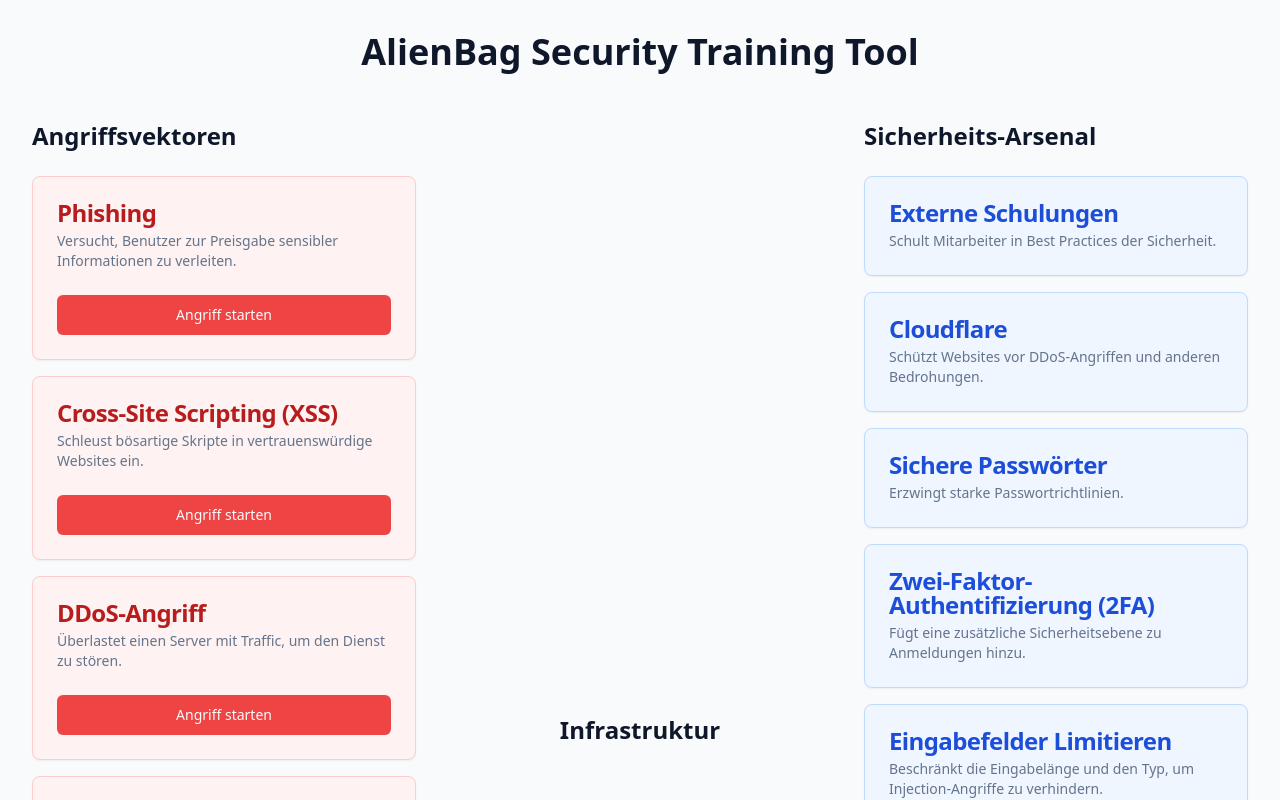
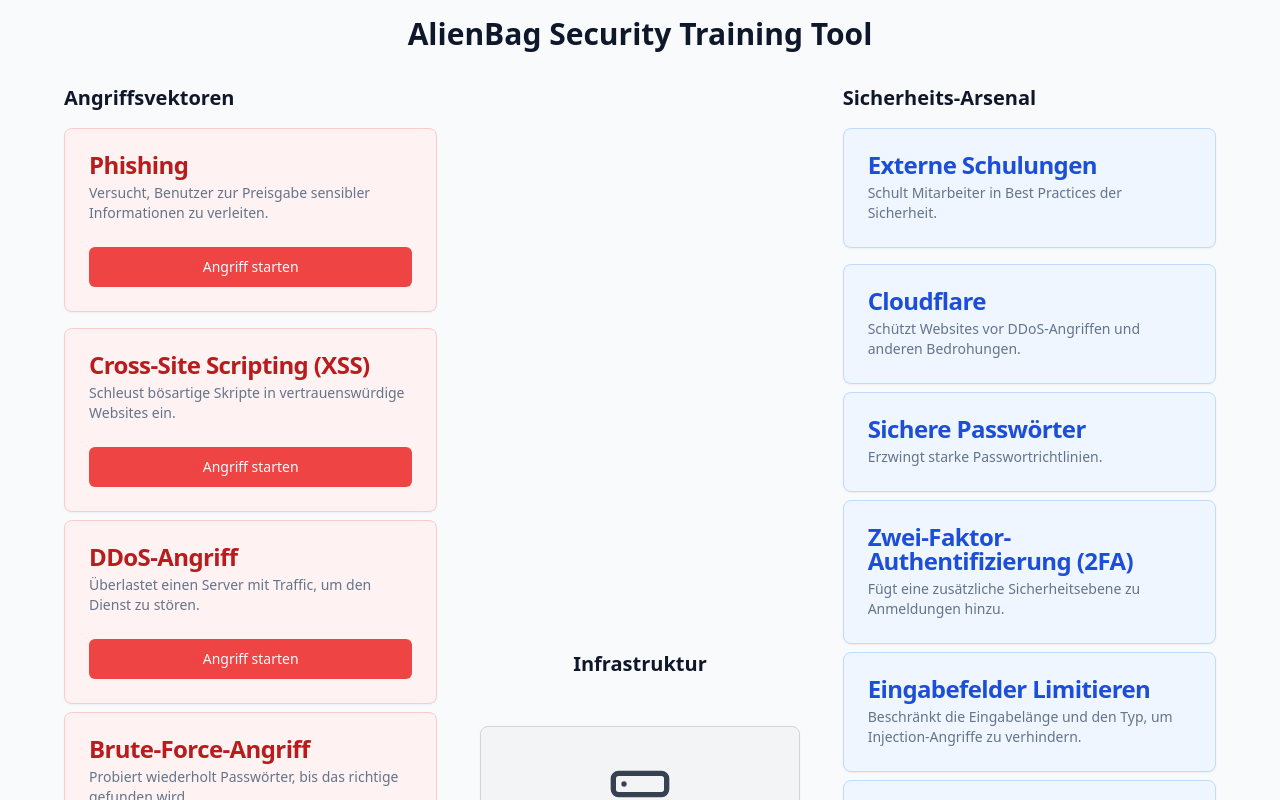
Before and after one commit to yildizog/AlienBag, a React (Vite) app: page / in a window 1280 px wide. Shown: the top 800 px of the page. Built offline with nearby package versions, Linux system fonts and the light colour scheme.

Commit message:
[dyad] wrote 1 file(s)

```diff
--- a/src/pages/Index.tsx
+++ b/src/pages/Index.tsx
@@ -152,16 +152,16 @@ const Index = () => {
   };
 
   return (
-    <div className="min-h-screen bg-gray-50 dark:bg-gray-900 text-gray-900 dark:text-gray-50 p-8 relative overflow-hidden">
-      <h1 className="text-4xl font-bold text-center mb-12 text-primary dark:text-blue-300">
+    <div className="min-h-screen bg-gray-50 dark:bg-gray-900 text-gray-900 dark:text-gray-50 p-4 relative overflow-hidden">
+      <h1 className="text-3xl font-bold text-center mb-8 text-primary dark:text-blue-300">
         AlienBag Security Training Tool
       </h1>
 
-      <div className="grid grid-cols-1 md:grid-cols-3 gap-8 max-w-7xl mx-auto">
+      <div className="grid grid-cols-1 md:grid-cols-3 gap-4 max-w-6xl mx-auto">
         {/* Left Column: Attack Vectors */}
         <div className="col-span-1">
-          <h2 className="text-2xl font-semibold mb-6 text-primary dark:text-blue-300">Angriffsvektoren</h2>
-          <div className="space-y-4">
+          <h2 className="text-xl font-semibold mb-4 text-primary dark:text-blue-300">Angriffsvektoren</h2>
+          <div className="space-y-2">
             {attacks.map((attack) => (
               <AttackCard
                 key={attack.id}
@@ -175,7 +175,7 @@ const Index = () => {
 
         {/* Middle Column: Infrastructure */}
         <div className="col-span-1 flex flex-col items-center justify-center space-y-8">
-          <h2 className="text-2xl font-semibold mb-6 text-primary dark:text-blue-300">Infrastruktur</h2>
+          <h2 className="text-xl font-semibold mb-4 text-primary dark:text-blue-300">Infrastruktur</h2>
           <InfrastructureTarget
             type="server"
             name="AlienBag Server"
@@ -199,8 +199,8 @@ const Index = () => {
 
         {/* Right Column: Security Arsenal */}
         <div className="col-span-1">
-          <h2 className="text-2xl font-semibold mb-6 text-primary dark:text-blue-300">Sicherheits-Arsenal</h2>
-          <div className="space-y-4">
+          <h2 className="text-xl font-semibold mb-4 text-primary dark:text-blue-300">Sicherheits-Arsenal</h2>
+          <div className="space-y-2">
             {solutions.map((solution) => (
               <SolutionCard key={solution.id} solution={solution} onDragStart={handleDragStart} />
             ))}
```
